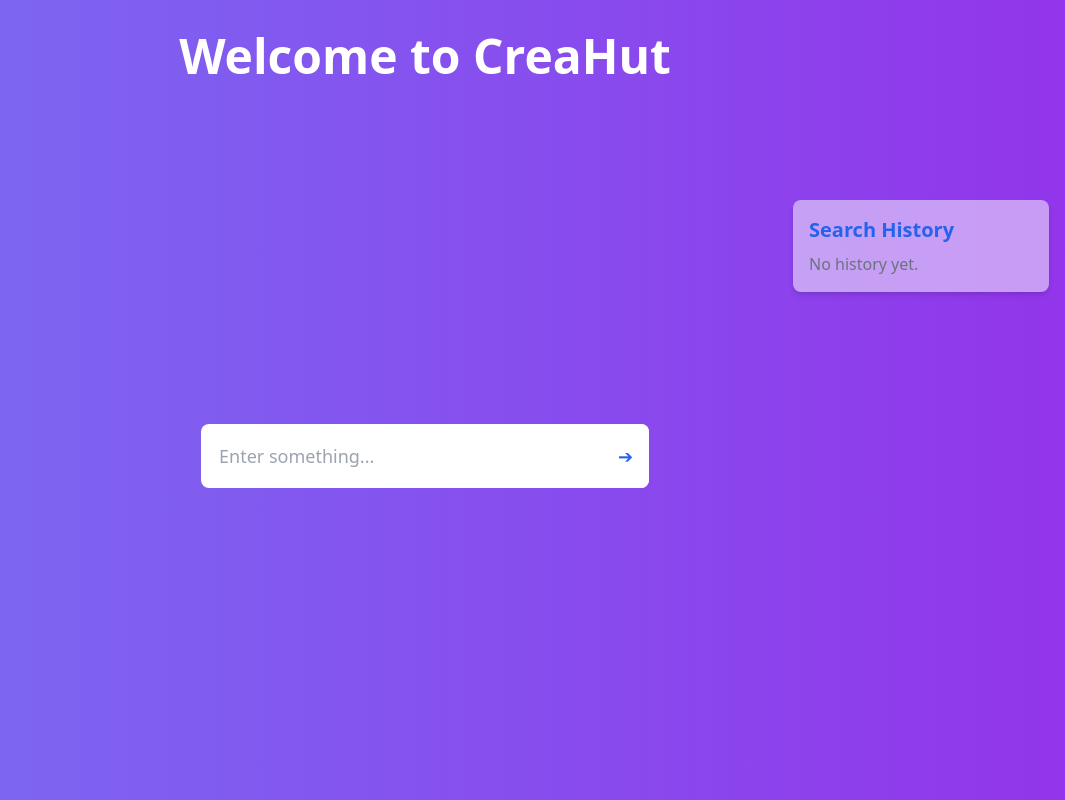
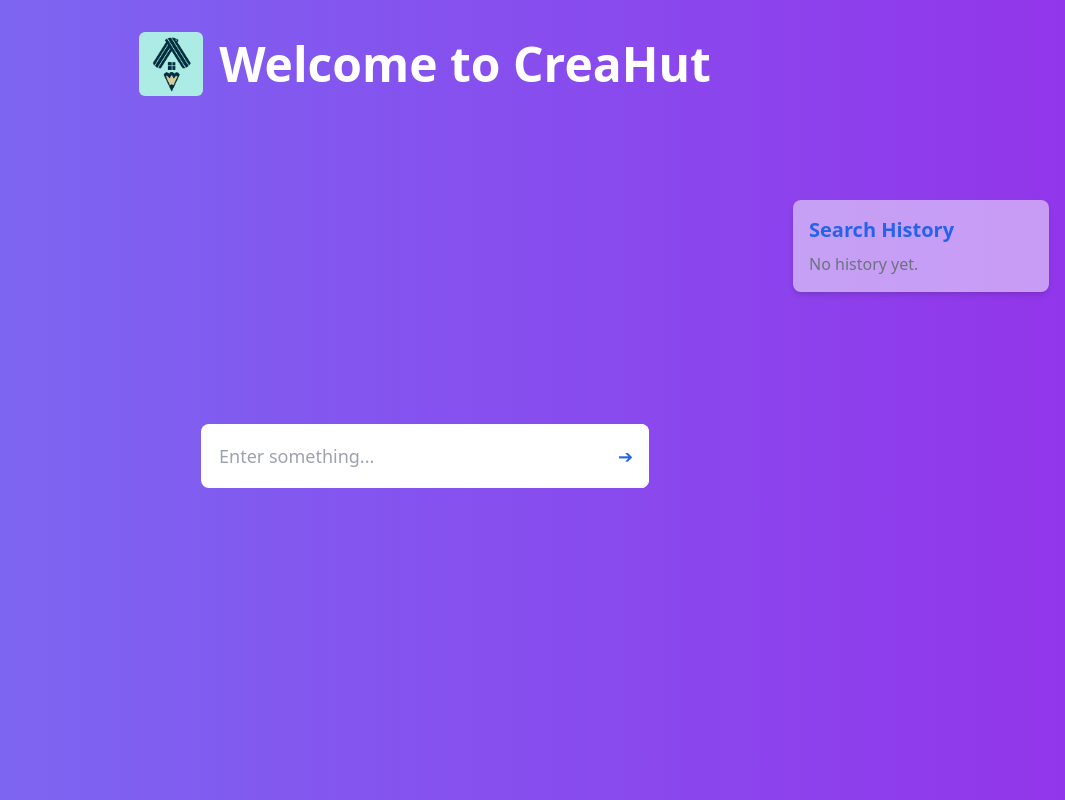
Before and after one commit to Cromski/CreaHut, a React (Create React App) app: page / in a window 1280 px wide. Shown: the whole page, without its empty margins (215-1280 px from the left). Built offline with nearby package versions, Linux system fonts and the light colour scheme.

Commit message:
added logo and favicon

```diff
--- a/public/index.html
+++ b/public/index.html
@@ -2,7 +2,7 @@
 <html lang="en">
   <head>
     <meta charset="utf-8" />
-    <link rel="icon" href="%PUBLIC_URL%/favicon.ico" />
+    <link rel="icon" href="%PUBLIC_URL%/page_logo.png" />
     <meta name="viewport" content="width=device-width, initial-scale=1" />
     <meta name="theme-color" content="#000000" />
     <meta
@@ -24,7 +24,7 @@
       work correctly both with client-side routing and a non-root public URL.
       Learn how to configure a non-root public URL by running `npm run build`.
     -->
-    <title>React App</title>
+    <title>CreaHut - Create cool images with AI you can draw</title>
   </head>
   <body>
     <noscript>You need to enable JavaScript to run this app.</noscript>
--- a/src/App.js
+++ b/src/App.js
@@ -1,5 +1,6 @@
 import React, { useState } from 'react';
 import axios from 'axios';
+import logo from './assets/page_logo.png'; // Import the logo
 
 function App() {
   const [inputValue, setInputValue] = useState('');
@@ -60,22 +61,20 @@ function App() {
 
   return (
     <div className="min-h-screen bg-gradient-to-r from-blue-400 to-purple-600 animate-gradient-move bg-[length:200%_200%] flex flex-col items-center">
-      <header className="w-full text-center py-8 bg-transparent">
-        <h1 className="text-5xl font-extrabold text-white mb-4">
+      <header className="w-full py-8 bg-transparent flex items-center justify-center">
+        <img src={logo} alt="CreaHut Logo" className="h-16 w-16 mr-4 rounded-md" />
+        <h1 className="text-5xl font-extrabold text-white">
           Welcome to CreaHut
         </h1>
       </header>
       <div className="relative flex-grow w-full flex flex-col items-center justify-center px-4">
-        {loading ? (
-          <div className="mb-4">
-            <div className="animate-spin rounded-full h-32 w-32 border-t-2 border-b-2 border-white"></div>
+        {loading && (
+          <div className="spinner-border animate-spin inline-block w-8 h-8 border-4 rounded-full border-white border-t-transparent mb-4"></div>
+        )}
+        {imageUrl && (
+          <div className="mb-4 cursor-pointer" onClick={openImageInNewTab}>
+            <img src={imageUrl} alt="Generated" className="rounded-lg shadow-md" />
           </div>
-        ) : (
-          imageUrl && (
-            <div className="mb-4 cursor-pointer" onClick={openImageInNewTab}>
-              <img src={imageUrl} alt="Generated" className="rounded-lg shadow-md" />
-            </div>
-          )
         )}
         <div className="relative w-full max-w-md mb-4">
           <input
```
Also changed, not shown: public/page_logo.png (added), src/assets/page_logo.png (added).
